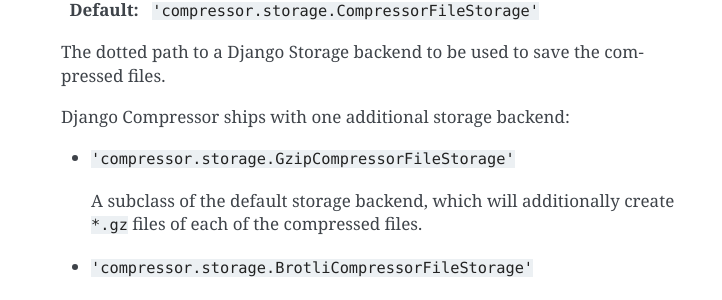
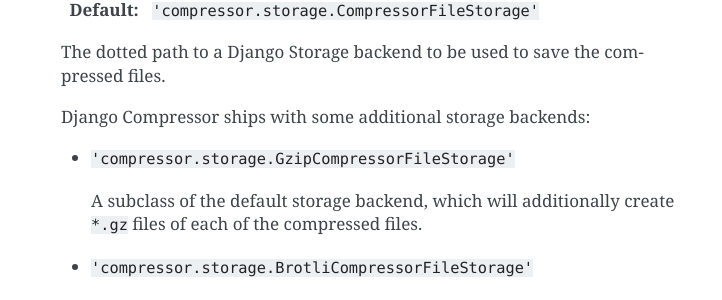
Before and after one commit to django-compressor/django-compressor, a Sphinx documentation site: the page built from docs/settings.txt, in a window 1280 px wide and 900 px high, scrolled down 5917 px. Shown: the part 155-455 px from the top of the window, without its empty margins (389-1111 px from the left). Built offline with Sphinx 7.4.7, drawn with Linux system fonts in a browser that asks for light colours.

Commit message:
Fix documentation after addition of brotli storage backend.

```diff
--- a/docs/settings.txt
+++ b/docs/settings.txt
@@ -337,7 +337,7 @@
     The dotted path to a Django Storage backend to be used to save the
     compressed files.
 
-    Django Compressor ships with one additional storage backend:
+    Django Compressor ships with some additional storage backends:
 
     * ``'compressor.storage.GzipCompressorFileStorage'``
 
```
